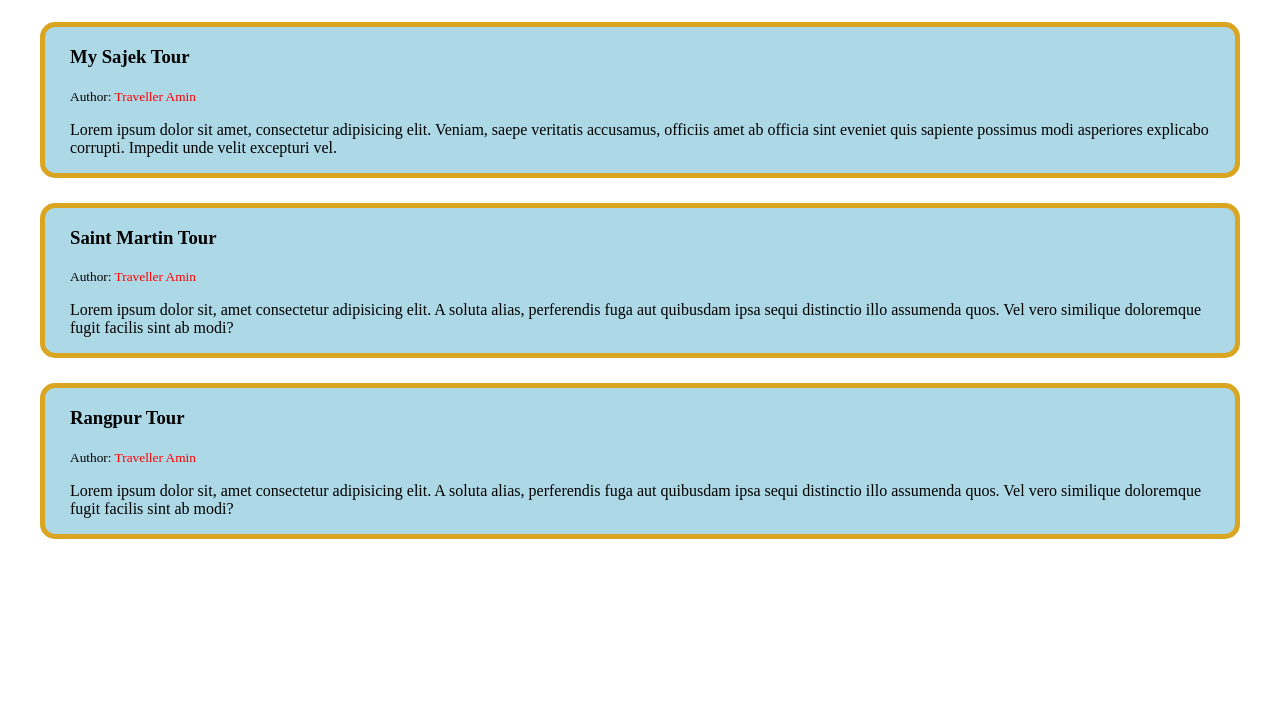
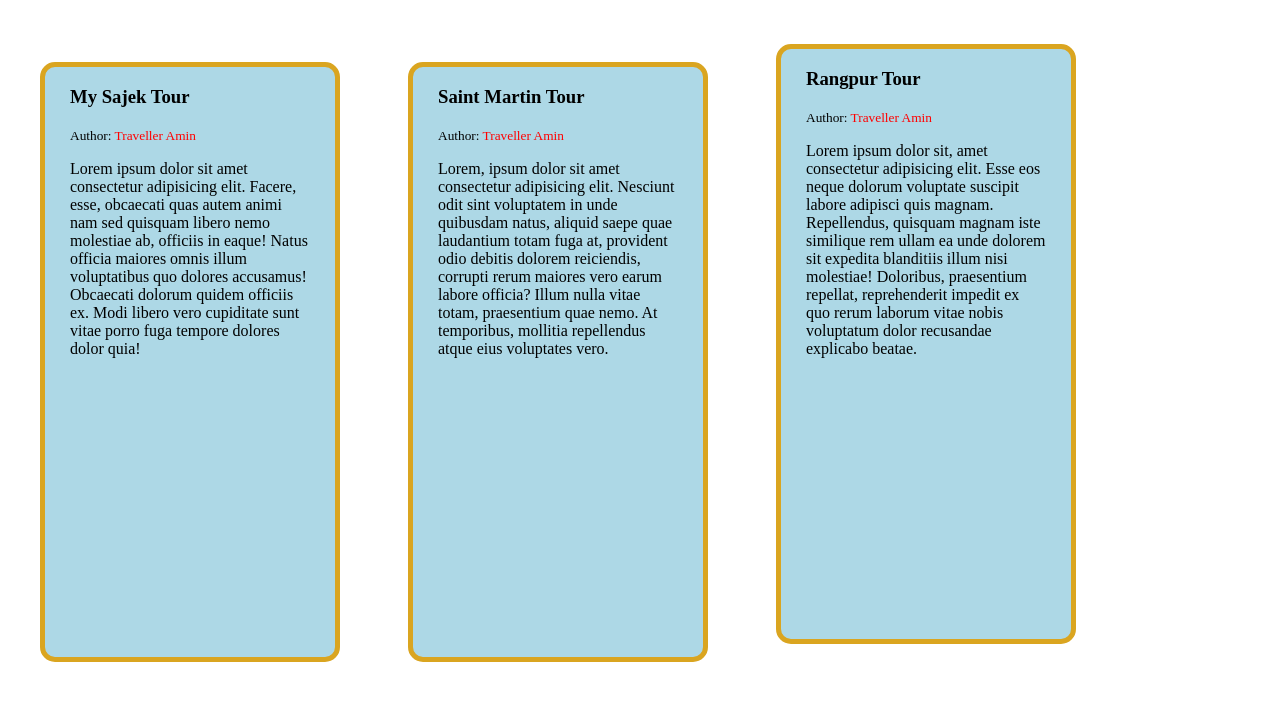
Before and after one commit to dev-ramin/test-website, a plain HTML site: page index.html in a window 1280 px wide. Shown: the part 61-762 px from the top of the page. Drawn offline with Linux system fonts and the light colour scheme.

Commit message:
block and inline-block

```diff
--- a/index.html
+++ b/index.html
@@ -12,19 +12,19 @@
     <div class="blog">
         <h3>My Sajek Tour</h3>
         <small>Author: <span class="author-name">Traveller Amin</span></small>
-        <p>Lorem ipsum dolor sit amet, consectetur adipisicing elit. Veniam, saepe veritatis accusamus, officiis amet ab officia sint eveniet quis sapiente possimus modi asperiores explicabo corrupti. Impedit unde velit excepturi vel.</p>
+        <p>Lorem ipsum dolor sit amet consectetur adipisicing elit. Facere, esse, obcaecati quas autem animi nam sed quisquam libero nemo molestiae ab, officiis in eaque! Natus officia maiores omnis illum voluptatibus quo dolores accusamus! Obcaecati dolorum quidem officiis ex. Modi libero vero cupiditate sunt vitae porro fuga tempore dolores dolor quia!</p>
     </div>
 
     <div class="blog">
         <h3>Saint Martin Tour</h3>
         <small>Author: <span class="author-name">Traveller Amin</span></small>
-        <p>Lorem ipsum dolor sit, amet consectetur adipisicing elit. A soluta alias, perferendis fuga aut quibusdam ipsa sequi distinctio illo assumenda quos. Vel vero similique doloremque fugit facilis sint ab modi?</p>
+        <p>Lorem, ipsum dolor sit amet consectetur adipisicing elit. Nesciunt odit sint voluptatem in unde quibusdam natus, aliquid saepe quae laudantium totam fuga at, provident odio debitis dolorem reiciendis, corrupti rerum maiores vero earum labore officia? Illum nulla vitae totam, praesentium quae nemo. At temporibus, mollitia repellendus atque eius voluptates vero.</p>
     </div>
 
     <div class="blog">
         <h3>Rangpur Tour</h3>
         <small>Author: <span class="author-name">Traveller Amin</span></small>
-        <p>Lorem ipsum dolor sit, amet consectetur adipisicing elit. A soluta alias, perferendis fuga aut quibusdam ipsa sequi distinctio illo assumenda quos. Vel vero similique doloremque fugit facilis sint ab modi?</p>
+        <p>Lorem ipsum dolor sit, amet consectetur adipisicing elit. Esse eos neque dolorum voluptate suscipit labore adipisci quis magnam. Repellendus, quisquam magnam iste similique rem ullam ea unde dolorem sit expedita blanditiis illum nisi molestiae! Doloribus, praesentium repellat, reprehenderit impedit ex quo rerum laborum vitae nobis voluptatum dolor recusandae explicabo beatae.</p>
     </div>
 </body>
 </html>
--- a/style.css
+++ b/style.css
@@ -7,6 +7,9 @@
     border-radius: 15px;
     margin: 25px 32px;
     padding: 0 25px;
+    width: 300px;
+    height: 600px;
+    display: inline-block;
 }
 .author-name{
     color: red;
```
